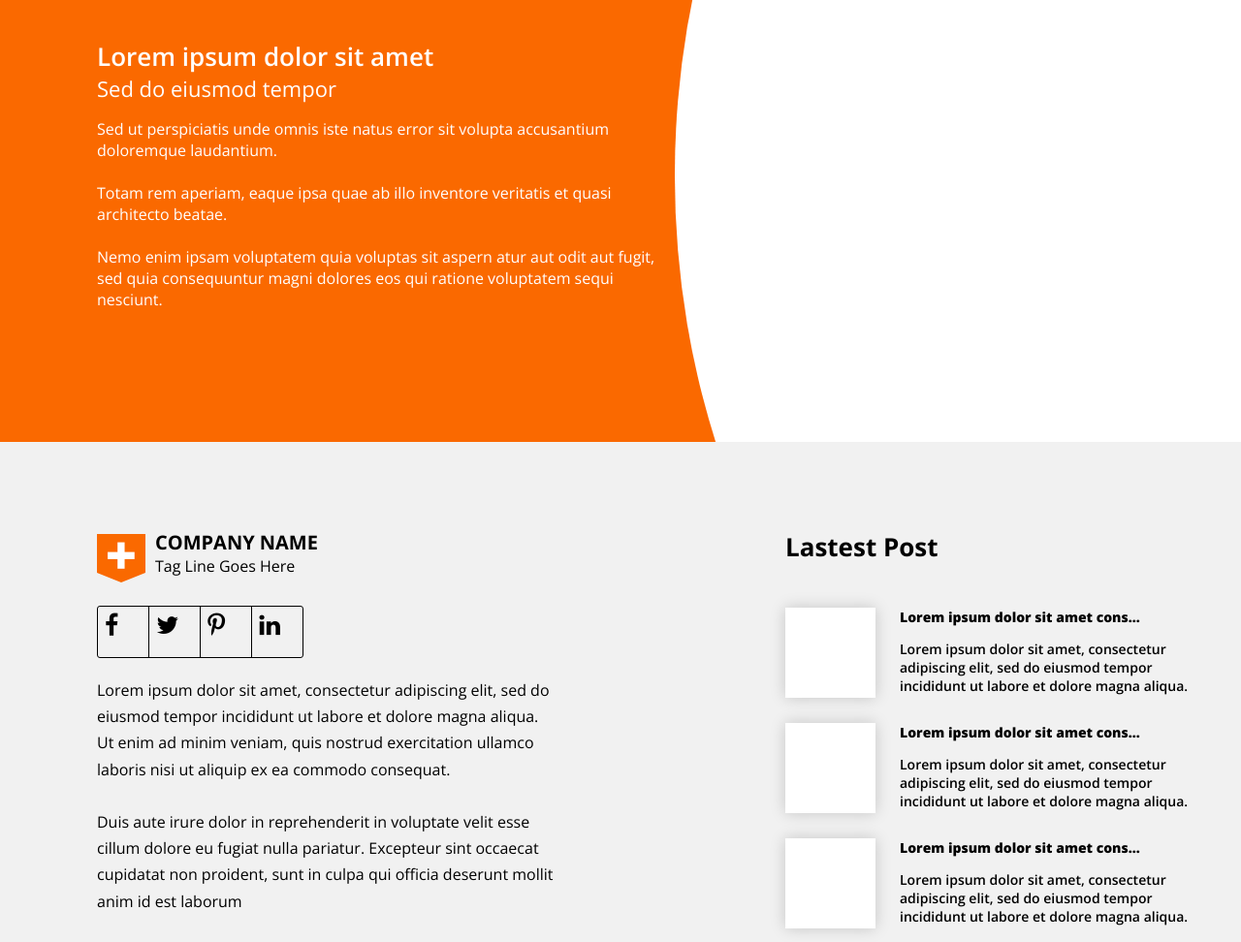
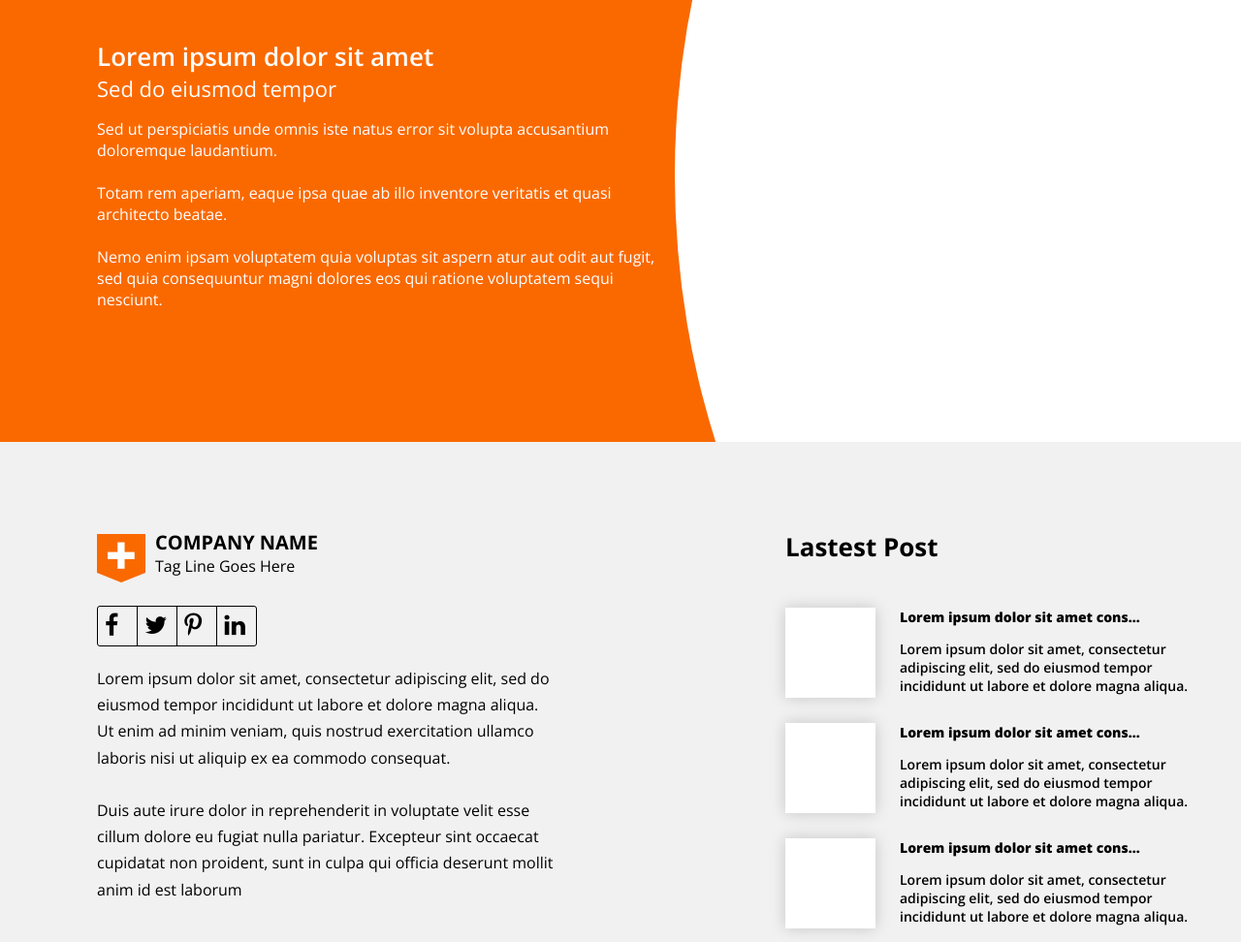
Before and after one commit to mynameisfoxy/7, a plain HTML site: page index.html in a window 1280 px wide. Shown: the part 2155-3127 px from the top of the page at 97% size. Drawn offline with nearby package versions, Linux system fonts and the light colour scheme.

Commit message:
Update style.css

```diff
--- a/css/style.css
+++ b/css/style.css
@@ -469,6 +469,8 @@ body {
 	cursor: pointer;
 	border: 1px solid;
 	margin-right: -5px!important;
+	height: 40px;
+	width: 40px;
 }
 .fa {
 	height: 38px;
@@ -478,6 +480,8 @@ body {
 .fa:before {
 	display: block;
 	font-size: 25px;
+	/*text-align: center;
+	margin-top: 7px;*/
 }
 .social__link:first-child {
 	border-top-left-radius: 3px;
```
